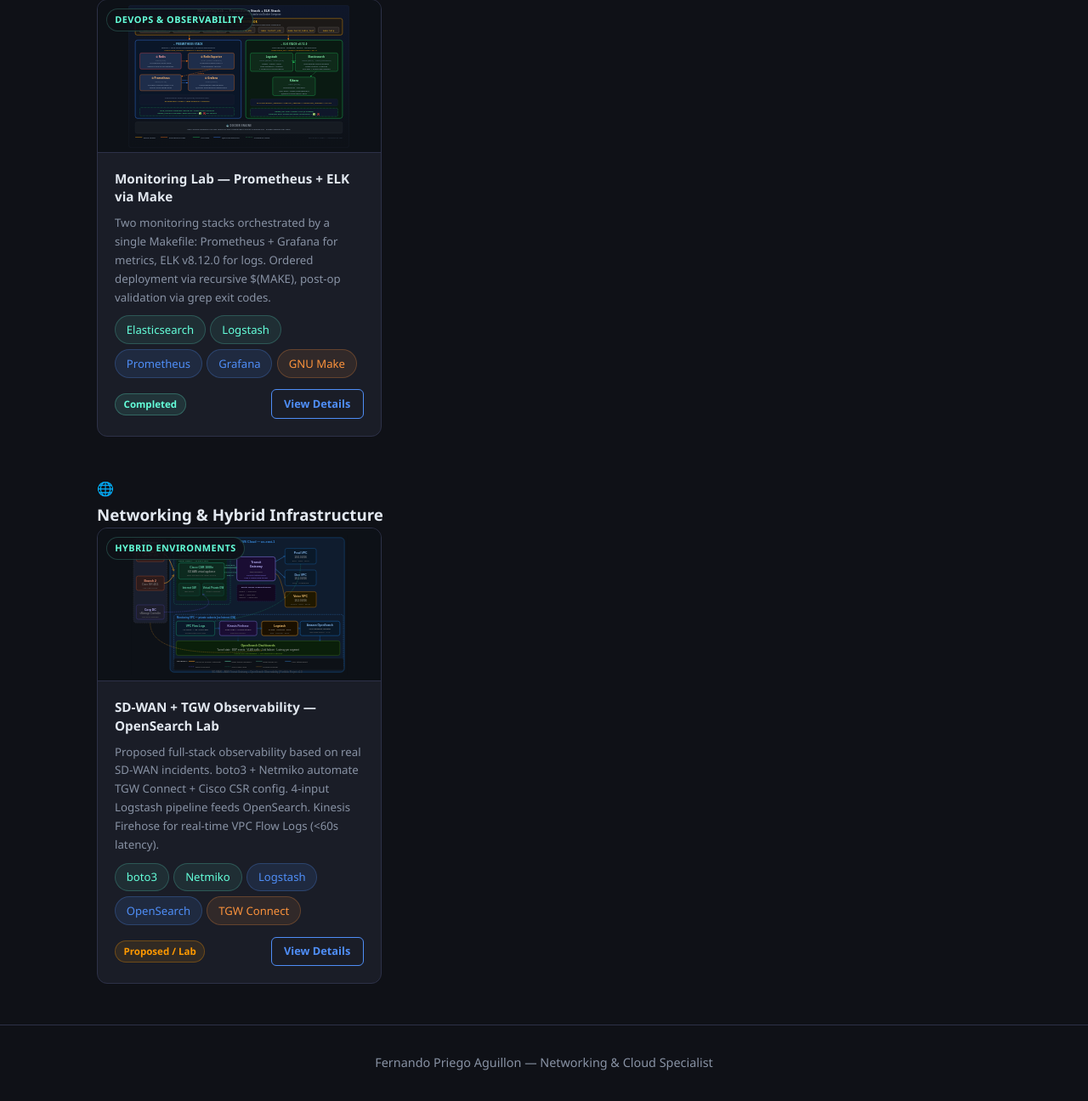
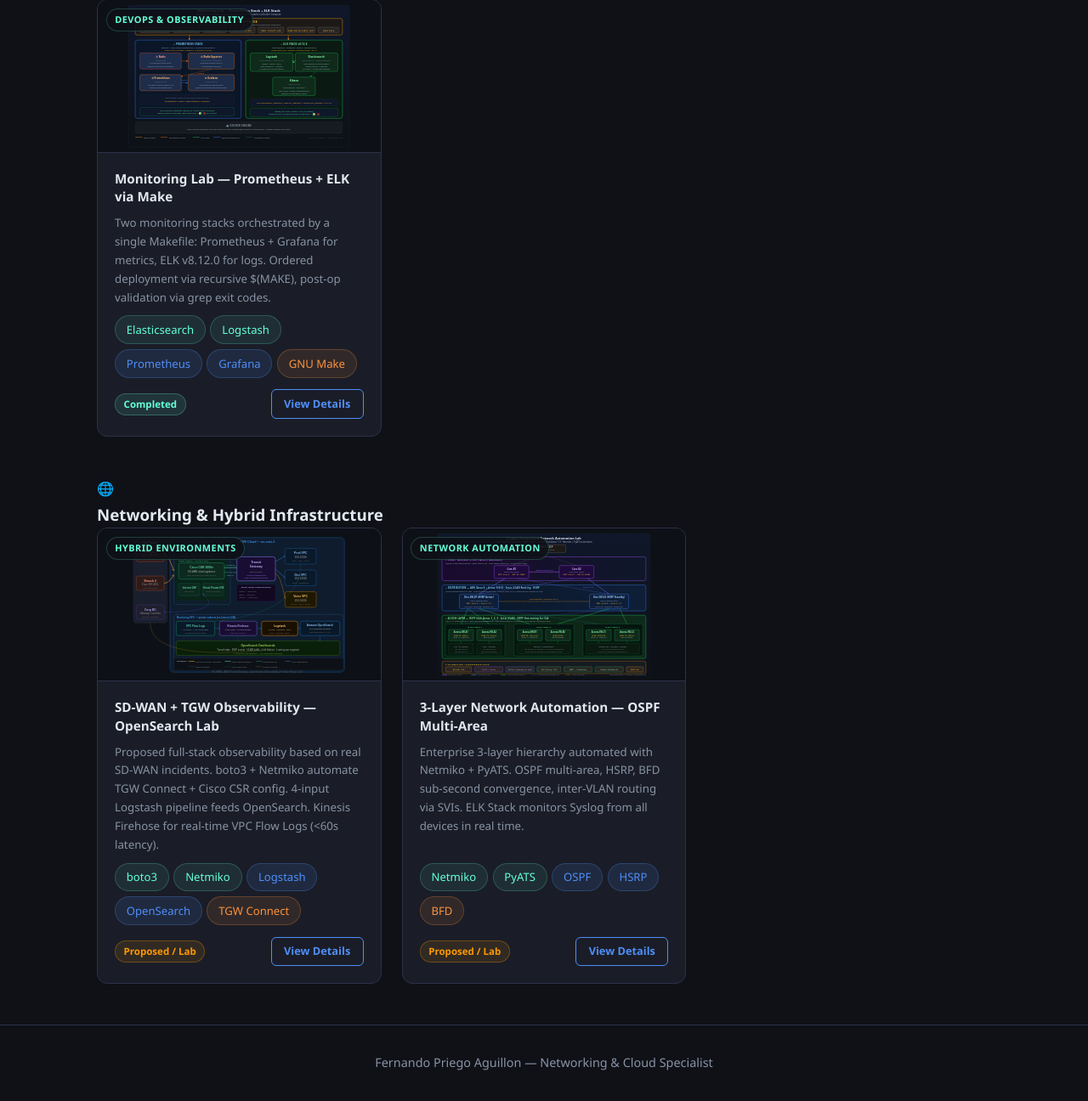
Before and after one commit to ferchoMoy121/portafolio, a Django app: page /projects/ in a window 1280 px wide. Shown: the part 2002-3298 px from the top of the page at 85% size. Run offline with Django 5.2, Linux system fonts and the light colour scheme.

Commit message:
Add Network Automation 3-layer lab + fix SVG rendering

```diff
--- a/portfolio/templates/portfolio/projects.html
+++ b/portfolio/templates/portfolio/projects.html
@@ -268,6 +268,31 @@
                 </div>
             </div>
 
+            <!-- NETWORK AUTOMATION 3-LAYER -->
+            <div class="project-card">
+                <div class="project-img-wrapper" style="height:180px; overflow:hidden; position:relative; border-bottom:1px solid var(--border); background:#0d1117;">
+                    <img src="{% static 'portfolio/img/network-automation-topology.svg' %}"
+                         alt="3-Layer Network Automation Lab"
+                         style="width:100%; height:180px; object-fit:contain; object-position:top; display:block; padding:6px;">
+                    <div class="project-category">Network Automation</div>
+                </div>
+                <div class="project-content">
+                    <h3>3-Layer Network Automation — OSPF Multi-Area</h3>
+                    <p>Enterprise 3-layer hierarchy automated with Netmiko + PyATS. OSPF multi-area, HSRP, BFD sub-second convergence, inter-VLAN routing via SVIs. ELK Stack monitors Syslog from all devices in real time.</p>
+                    <div class="project-tags">
+                        <span class="tag tag-teal">Netmiko</span>
+                        <span class="tag tag-teal">PyATS</span>
+                        <span class="tag tag-blue">OSPF</span>
+                        <span class="tag tag-blue">HSRP</span>
+                        <span class="tag tag-orange">BFD</span>
+                    </div>
+                    <div class="project-footer">
+                        <span class="project-status status-progress">Proposed / Lab</span>
+                        <a href="{% url 'project_detail' 'network-automation-lab' %}" class="btn-outline btn-sm">View Details</a>
+                    </div>
+                </div>
+            </div>
+
         </div>
     </div>
 </section>
--- a/portfolio/views.py
+++ b/portfolio/views.py
@@ -1013,4 +1013,184 @@ help: ## Comando de ayuda
 		| sed -e 's/\\$$//' | sed -e 's/##//'
 ''',
     },
+
+    'network-automation-lab': {
+        'title': '3-Layer Network Automation Lab — OSPF Multi-Area',
+        'category': 'Network Automation',
+        'status': 'Proposed / Lab',
+        'tags': ['Netmiko', 'PyATS', 'OSPF', 'HSRP', 'BFD', 'GNS3', 'Python', 'ELK Stack'],
+        'image': 'portfolio/img/network-automation-topology.svg',
+        'summary': (
+            'Proposed lab implementing the classic 3-layer hierarchical enterprise network model '
+            'with full Python automation. Netmiko deploys OSPF multi-area config via SSH, '
+            'PyATS + Genie validates neighbor state and route tables before/after changes, '
+            'and the ELK Stack from the monitoring lab consumes Syslog for real-time alerting. '
+            'Designed in GNS3 with Cisco IOS-XE devices.'
+        ),
+        'problem': (
+            'Enterprise networks with multiple access areas require consistent OSPF configuration '
+            'across many devices — timers, BFD, stub area flags, route summarization at ABR. '
+            'Manual CLI configuration introduces drift and no validation layer catches topology errors '
+            'until an outage occurs. Default OSPF timers (hello 10s / dead 40s) fail SLA requirements '
+            'for voice and critical applications that need sub-second convergence.'
+        ),
+        'solution': (
+            'Python automation stack: '
+            '(1) devices.yaml encodes full topology as code — all 8 switches and 2 core routers; '
+            '(2) Jinja2 templates generate consistent IOS config per device role (core/dist/access); '
+            '(3) Netmiko deploys via SSH with per-device validation using show commands; '
+            '(4) OSPF fine-tuning at access layer: hello 1s / dead 3s / BFD 300ms; '
+            '(5) PyATS Genie learn("ospf") captures structured state — baseline before, diff after; '
+            '(6) ELK Stack consumes Syslog on port 514 — OSPF neighbor changes visible in Kibana.'
+        ),
+        'impact': (
+            'OSPF convergence reduced from ~40-60s (default) to sub-second via BFD. '
+            'Full topology reproducible from devices.yaml in under 10 minutes via make deploy. '
+            'PyATS Diff() catches unexpected neighbor state changes — exit code 1 for CI/CD pipelines. '
+            'Demonstrates end-to-end network-as-code: design → automate → validate → monitor. '
+            'Directly connected to Monitoring Lab: Logstash pipeline reuses the ELK stack to visualize '
+            'OSPF events and interface state changes across all 3 access areas.'
+        ),
+        'tech': [
+            'Netmiko', 'PyATS', 'Genie',
+            'Cisco IOS-XE', 'Cisco Catalyst 9300', 'Cisco CSR 1000v',
+            'OSPF Multi-Area', 'HSRP', 'BFD', 'EtherChannel LACP',
+            'Inter-VLAN Routing', 'SVI', 'Python', 'Jinja2', 'YAML', 'GNS3',
+        ],
+        'sections': [
+            {
+                'icon': '🎯',
+                'label': '3-Layer Hierarchy — Why It Matters',
+                'type': 'summary',
+                'content': (
+                    'The 3-layer model (Core / Distribution / Access) is the foundation of enterprise network design. '
+                    'Core handles high-speed switching and ISP connectivity (OSPF Area 0). '
+                    'Distribution is the intelligence layer: Area Border Router connecting Area 0 to access areas, '
+                    'HSRP for gateway redundancy (active/standby pair), route summarization to reduce LSA flooding. '
+                    'Access is where end devices connect: stub areas keep routing tables small, '
+                    'fine-tuned timers ensure sub-second failover for voice and critical apps.'
+                )
+            },
+            {
+                'icon': '⚠',
+                'label': 'Problem — Default OSPF Fails SLA',
+                'type': 'problem',
+                'content': (
+                    'Default OSPF: hello 10s, dead 40s — means up to 40 seconds of downtime when a link fails. '
+                    'Unacceptable for VoIP (requires <150ms) and critical applications. '
+                    'Manual CLI configuration across 10 devices creates configuration drift — '
+                    'one misconfigured stub area flag causes LSA flooding that saturates the access layer. '
+                    'No structured validation: teams discover OSPF problems when users report outages.'
+                )
+            },
+            {
+                'icon': '✓',
+                'label': 'Solution — Network-as-Code + BFD',
+                'type': 'solution',
+                'content': (
+                    'Jinja2 templates generate per-role IOS config: core routers get Area 0 + BGP stub, '
+                    'distribution switches get ABR config + HSRP + SVI per VLAN, '
+                    'access switches get stub area + fine-tuned timers + BFD. '
+                    'Netmiko deploys all 10 devices in parallel via SSH. '
+                    'BFD (Bidirectional Forwarding Detection) runs at 300ms — detects link failure 100x faster than OSPF dead timer. '
+                    'PyATS validates: all neighbors Established, all routes present, no unexpected LSAs.'
+                )
+            },
+            {
+                'icon': '📈',
+                'label': 'Impact — Sub-Second Convergence + Observability',
+                'type': 'impact',
+                'content': (
+                    'OSPF convergence: from 40s (default) to under 1 second with BFD. '
+                    'Reference bandwidth corrected to 10Gbps — OSPF cost calculations accurate for modern links. '
+                    'ELK Stack monitors all devices: Syslog messages like %OSPF-5-ADJCHG trigger alerts in Kibana. '
+                    'Topology reproducible from YAML in under 10 minutes. '
+                    'PyATS exit code integrates into CI/CD — network changes validated like software tests.'
+                )
+            },
+        ],
+        'architecture_notes': [
+            'Stub areas at access layer: only LSA Type 1+2 flooded — no external routes, smaller LSDB',
+            'ABR at distribution advertises summary routes upward (192.168.0.0/22) — reduces Area 0 routing table',
+            'HSRP priority 110 (D1 active) vs 90 (D2 standby) + preempt — deterministic gateway ownership',
+            'BFD hello 300ms / multiplier 3 = failure detection in 900ms vs OSPF dead timer 3s',
+            'Reference bandwidth: auto-cost reference-bandwidth 10000 — prevents all Gigabit links from having cost 1',
+            'EtherChannel LACP uplinks core↔distribution: logical single pipe, physical redundancy',
+            'ELK Syslog input on :514 — %LINEPROTO, %OSPF-ADJCHG, %HSRP events indexed in Kibana',
+        ],
+        'pipeline_image': 'portfolio/img/network-automation-ospf.svg',
+        'code_boto3': r'''# ── devices.yaml — topology as code ────────────────────────
+devices:
+  core-r1:
+    role: core
+    host: 10.0.0.1
+    ospf_area: 0
+    bgp_asn: 65000
+  dist-d1:
+    role: distribution
+    host: 10.0.0.10
+    ospf_areas: [0, 1, 2, 3]  # ABR
+    hsrp_priority: 110
+    vlans: [10, 20, 30]
+  access-a1:
+    role: access
+    host: 10.0.0.20
+    ospf_area: 1
+    stub: true
+    vlan: 10
+
+# ── deploy.py — Netmiko automation ─────────────────────────
+from netmiko import ConnectHandler
+from jinja2 import Environment, FileSystemLoader
+import yaml, logging
+
+log = logging.getLogger(__name__)
+
+def deploy_device(device: dict) -> dict:
+    """Deploy OSPF config to one device via SSH."""
+    env = Environment(loader=FileSystemLoader("templates/"))
+    tmpl = env.get_template(f"{device['role']}.j2")
+    commands = tmpl.render(device).splitlines()
+
+    with ConnectHandler(
+        device_type="cisco_ios",
+        host=device["host"],
+        username="admin",
+        password="REPLACE_ME",
+    ) as conn:
+        output = conn.send_config_set(commands)
+        conn.save_config()
+        log.info(f"[{device['hostname']}] Config deployed OK")
+        return {"status": "ok", "output": output}
+
+# ── validate.py — PyATS + Genie validation ─────────────────
+from pyats.topology import loader
+from genie.libs.ops.ospf.iosxe.ospf import Ospf
+
+def validate_ospf(testbed_yaml: str) -> bool:
+    """Validate all OSPF neighbors are Established."""
+    tb = loader.load(testbed_yaml)
+    results = {}
+    for dev_name, device in tb.devices.items():
+        device.connect()
+        ospf = Ospf(device=device)
+        ospf.learn()
+        neighbors = ospf.info.get("vrf", {}).get("default", {}) \
+                        .get("address_family", {}).get("ipv4", {}) \
+                        .get("instance", {}).get("1", {}) \
+                        .get("areas", {})
+        for area, data in neighbors.items():
+            for nbr_ip, nbr in data.get("interfaces", {}).items():
+                state = nbr.get("neighbors", {})
+                results[f"{dev_name}-{area}-{nbr_ip}"] = state
+        device.disconnect()
+
+    failed = [k for k, v in results.items() if "FULL" not in str(v)]
+    if failed:
+        print(f"FAIL: neighbors not FULL: {failed}")
+        return False
+    print("PASS: all OSPF neighbors FULL/DR/BDR")
+    return True
+''',
+    },
 }
```
Also changed, not shown: portfolio/static/portfolio/img/network-automation-ospf.svg (added), portfolio/static/portfolio/img/network-automation-topology.svg (added).
